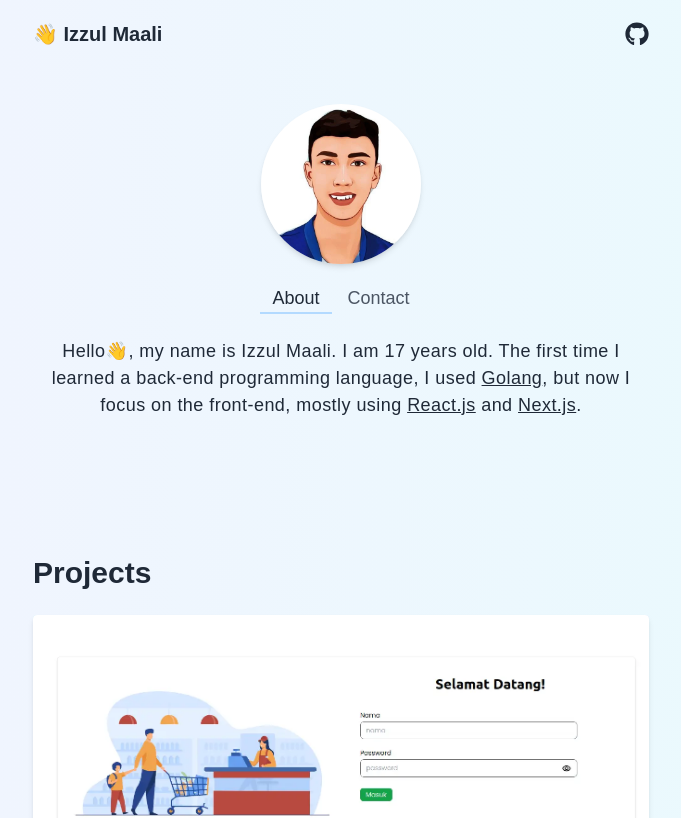
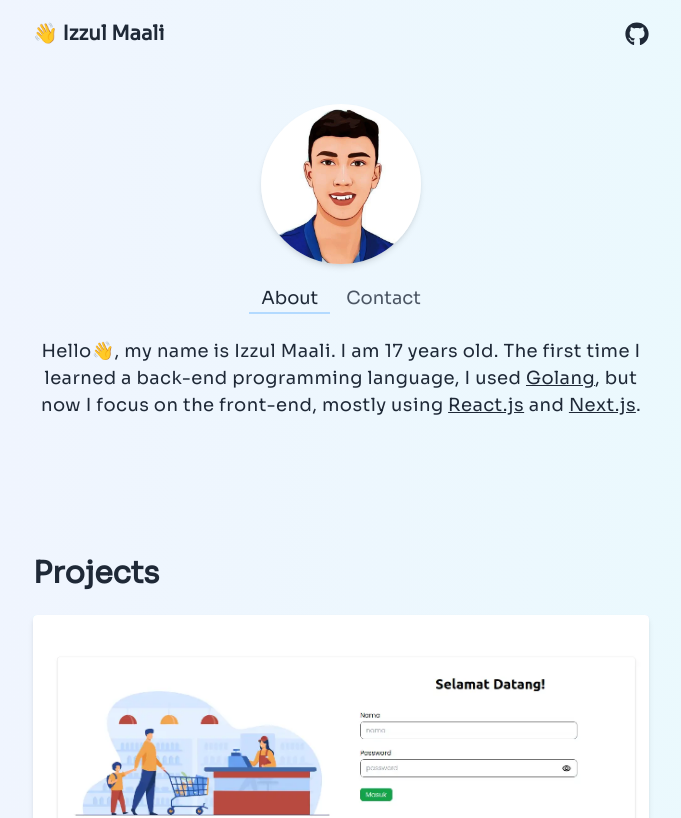
Before and after one commit to izzul-ali/personal-site, a Next.js app: page / in a window 1280 px wide. Shown: the top 818 px of the page, without its empty margins (299-980 px from the left). Built offline with nearby package versions, Linux system fonts and the light colour scheme.

Commit message:
feat: use new font

```diff
--- a/pages/_app.tsx
+++ b/pages/_app.tsx
@@ -1,6 +1,14 @@
 import { AppProps } from 'next/app'
+import Head from 'next/head'
 import '@/styles/index.css'
 
 export default function App({ Component, pageProps }: AppProps) {
-  return <Component {...pageProps} />
+  return (
+    <>
+      <Head>
+        <title>Izzul Ma'ali</title>
+      </Head>
+      <Component {...pageProps} />
+    </>
+  )
 }
--- a/pages/_document.tsx
+++ b/pages/_document.tsx
@@ -7,7 +7,12 @@
         <meta name="theme-color" content="#cce6ff" />
         <meta name="description" content="Izzul Maali's personal site" />
         <link rel="icon" type="image/x-icon" href="/icon.ico" />
-        <title>Izzul Maali</title>
+        <link rel="preconnect" href="https://fonts.googleapis.com" />
+        <link rel="preconnect" href="https://fonts.gstatic.com" />
+        <link
+          href="https://fonts.googleapis.com/css2?family=Sora&display=swap"
+          rel="stylesheet"
+        />
       </Head>
       <body>
         <Main />
--- a/tailwind.config.js
+++ b/tailwind.config.js
@@ -7,7 +7,7 @@
   theme: {
     extend: {
       fontFamily: {
-        primary: ['Poppins', 'sans-serif']
+        primary: ['Sora', 'sans-serif']
       }
     }
   },
```
